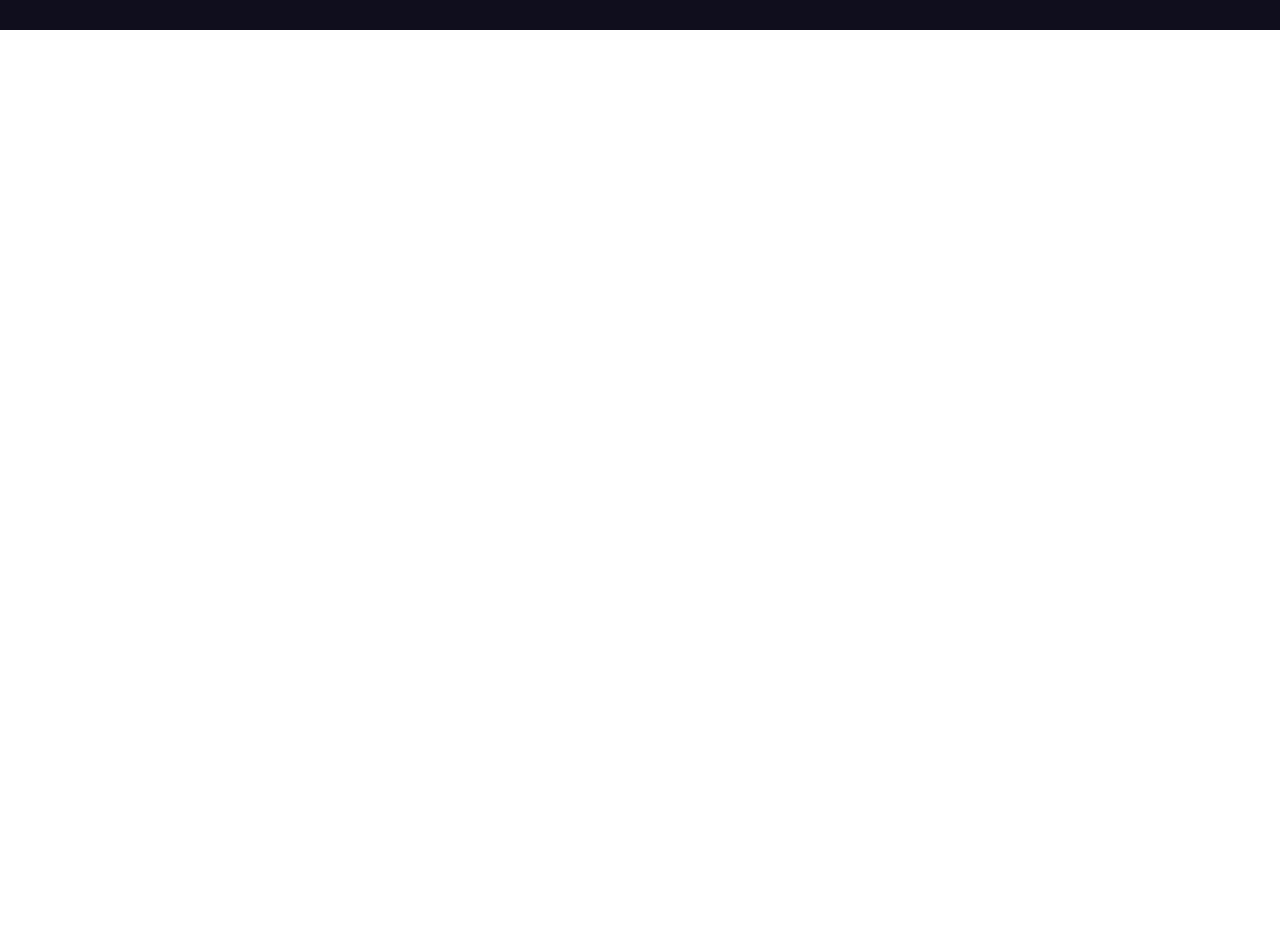
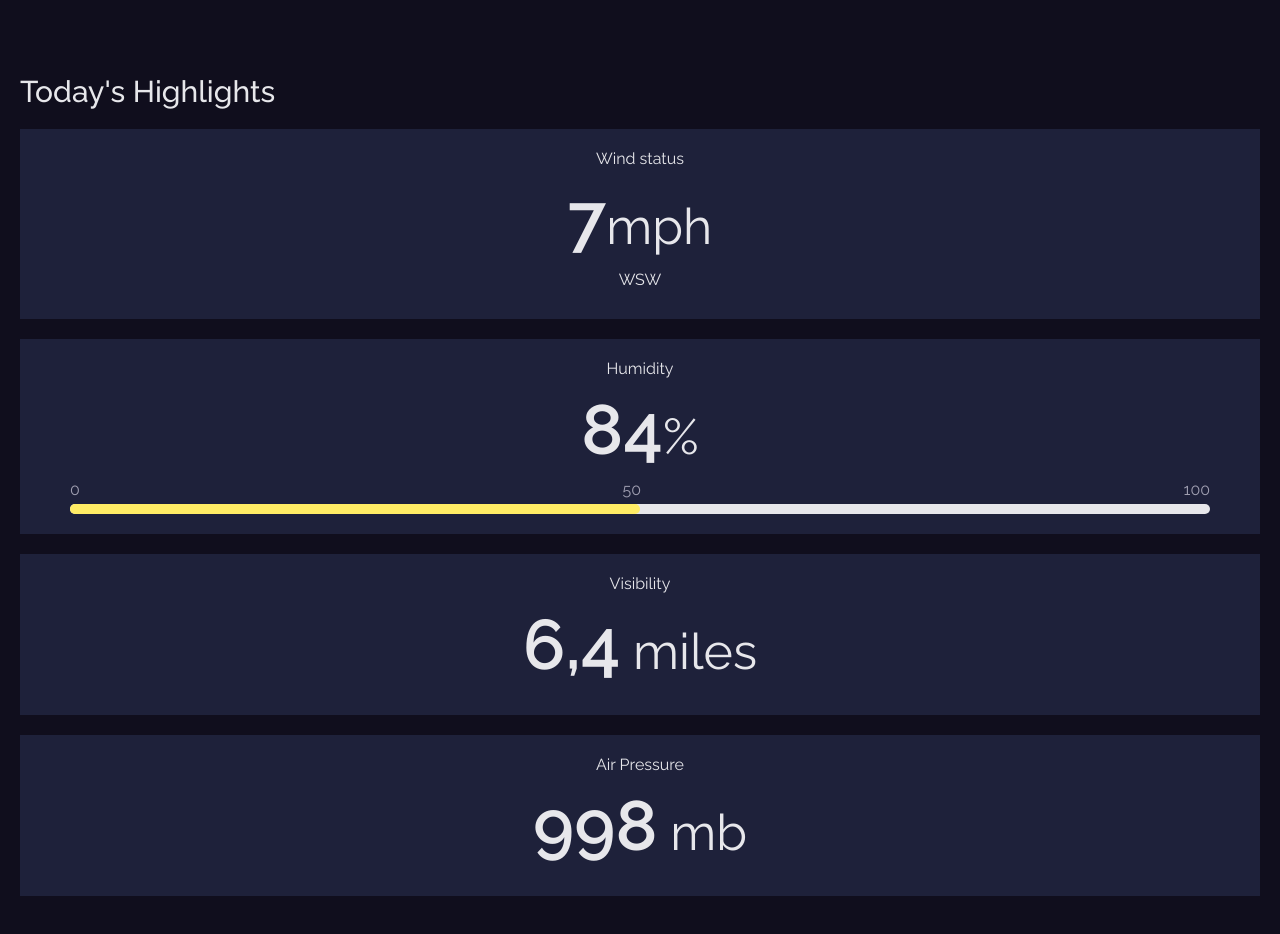
Before and after one commit to RoyHuamanAvila/Weather-app, a React (Create React App) app: page / in a window 1280 px wide. Shown: the part 1500-2434 px from the top of the page. Before the commit the page ends 1530 px from the top, so only its background shows below. Built offline with nearby package versions, Linux system fonts and the light colour scheme.

Commit message:
feat: highlights

```diff
--- a/public/index.html
+++ b/public/index.html
@@ -24,7 +24,11 @@
       work correctly both with client-side routing and a non-root public URL.
       Learn how to configure a non-root public URL by running `npm run build`.
     -->
-    <link rel="stylesheet" href="https://fonts.googleapis.com/css2?family=Material+Symbols+Rounded:opsz,wght,FILL,GRAD@48,400,1,0" />    <title>React App</title>
+    <link rel="stylesheet" href="https://fonts.googleapis.com/css2?family=Material+Symbols+Rounded:opsz,wght,FILL,GRAD@48,400,1,0" />
+    <link rel="preconnect" href="https://fonts.googleapis.com">
+    <link rel="preconnect" href="https://fonts.gstatic.com" crossorigin>
+    <link href="https://fonts.googleapis.com/css2?family=Catamaran:wght@200;300;400;500;600;700;800;900&family=Inter:wght@100;200;300;400;500;600;700;800;900&family=Lobster&family=Raleway:ital,wght@0,100;0,200;0,300;0,400;0,500;0,600;0,700;0,800;0,900;1,100;1,200;1,300;1,400;1,500;1,600;1,700;1,800;1,900&family=Roboto:wght@300&display=swap" rel="stylesheet">
+    <title>React App</title>
   </head>
   <body>
     <noscript>You need to enable JavaScript to run this app.</noscript>
--- a/src/App.css
+++ b/src/App.css
@@ -2,37 +2,6 @@
   text-align: center;
 }
 
-.App-logo {
-  height: 40vmin;
-  pointer-events: none;
+body{
+  font-family: 'Raleway', sans-serif;;
 }
-
-@media (prefers-reduced-motion: no-preference) {
-  .App-logo {
-    animation: App-logo-spin infinite 20s linear;
-  }
-}
-
-.App-header {
-  background-color: #282c34;
-  min-height: 100vh;
-  display: flex;
-  flex-direction: column;
-  align-items: center;
-  justify-content: center;
-  font-size: calc(10px + 2vmin);
-  color: white;
-}
-
-.App-link {
-  color: #61dafb;
-}
-
-@keyframes App-logo-spin {
-  from {
-    transform: rotate(0deg);
-  }
-  to {
-    transform: rotate(360deg);
-  }
-}
--- a/src/App.tsx
+++ b/src/App.tsx
@@ -1,5 +1,6 @@
 import './App.css';
 import Forecast from './components/Forecast';
+import Highlights from './components/Highlights';
 import ShowClime from './components/ShowClime';
 
 function App() {
@@ -7,6 +8,7 @@ function App() {
     <div className="App">
       <ShowClime />
       <Forecast />
+      <Highlights />
     </div>
   );
 }
--- /dev/null
+++ b/src/components/Highlights/index.tsx
@@ -0,0 +1,44 @@
+import { ReactNode } from 'react';
+import './styles.scss';
+
+const Highlights = () => {
+    return(
+        <div className='highligths-container'>
+            <p>Today's Highlights</p>
+            <HighlightCard title='Wind status' highlight={7} unit='mph'>
+                <p>WSW</p>
+            </HighlightCard>
+            <HighlightCard title='Humidity' highlight={84} unit='%'>
+                <div className='measurer'>
+                    <span>0</span><span>50</span><span>100</span>
+                </div>
+                <div className="bar-border">
+                    <div className="bar-progress" style={{width: '50%'}}></div>
+                </div>
+            </HighlightCard>
+            <HighlightCard title='Visibility' highlight='6,4' unit=' miles' />
+            <HighlightCard title='Air Pressure' highlight={998} unit=' mb' />
+        </div>
+    )
+}
+
+interface HLProps {
+    title: string,
+    highlight: number | string,
+    unit: string,
+    children?: ReactNode
+}
+
+const HighlightCard = ({title, highlight, unit, children} : HLProps) => {
+    return(
+        <div className="card-hl">
+            <p>{title}</p>
+            <p className='card-important-data'><span>{highlight}</span>{unit}</p>
+            {
+                children
+            }
+        </div>
+    )
+}
+
+export default Highlights;
--- /dev/null
+++ b/src/components/Highlights/styles.scss
@@ -0,0 +1,53 @@
+.highligths-container{
+    background-color: #100e1d;
+    color: #e7e7eb;
+    padding: 20px;
+    >p{
+        text-align: left;
+        margin-bottom: 10px;
+        font-size: 30px;
+        font-weight: 500;
+    }
+}
+
+.card-hl{
+    background-color: #1e213a;
+    padding: 20px 0px;
+    margin: 20px 0px;
+    p{
+        text-align: center;
+        margin: 0;
+        margin-bottom: 10px;
+    }
+}
+
+.card-important-data{
+    font-size: 50px;
+
+    span{
+        font-size: 70px;
+        font-weight: 600;
+    }
+}
+
+.bar-border{
+    background-color: #e7e7eb;
+    width: auto;
+    height: 10px;
+    margin: 0px 50px;
+    border-radius: 5px;
+}
+
+.bar-progress{
+    background-color: #ffec65;
+    height: 100%;
+    border-radius: 5px;
+}
+
+.measurer{
+    color: #a09fb1;
+    display: flex;
+    justify-content: space-between;
+    margin: 0px 50px;
+    margin-bottom: 5px;
+}
--- a/src/components/ShowClime/index.tsx
+++ b/src/components/ShowClime/index.tsx
@@ -27,8 +27,7 @@ const ShowClime = () => {
                 </span>
             </div>
             <div className='text-temp'>
-                <p className='ten-text'>1</p>
-                <span className='unit-text'>5</span>
+                <p className='unit-temp'>15</p>
                 <p className='centigrade-text'>°C</p>
             </div>
             <p className='clime-status'>Shower</p>
--- a/src/components/ShowClime/styles.scss
+++ b/src/components/ShowClime/styles.scss
@@ -32,15 +32,13 @@
     display: flex;
     color: #e7e7eb;
     justify-content: center;
-    .ten-text{
+    align-items: baseline;
+    p{
         margin: 0;
+    }
+    .unit-temp{
         font-size: 100px;
     }
-
-    .unit-text{
-        font-size: 110px;
-    }
-
     .centigrade-text{
         font-size: 50px;
         color: #6e707a;
```
Also changed, not shown: 1 other file (tests, documents, lock files or other folders).
